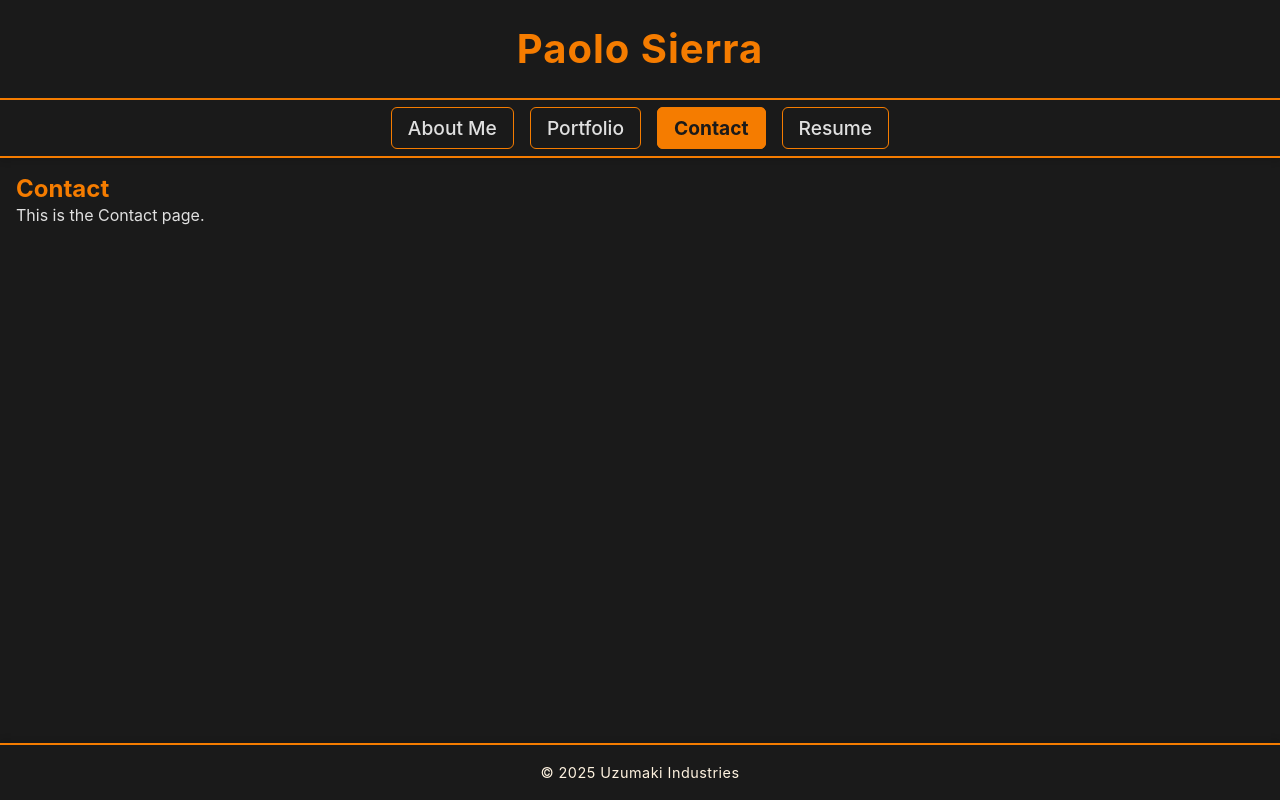
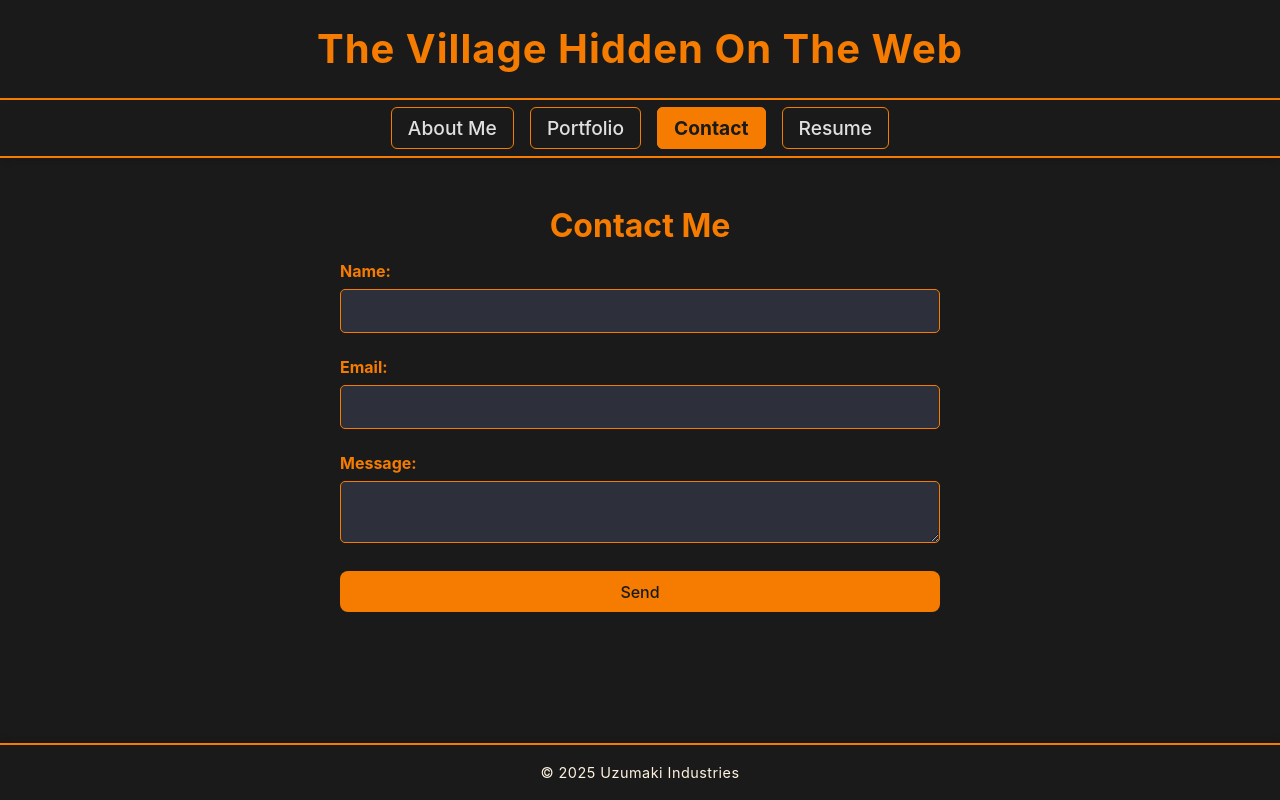
Before and after one commit to Narupo/React-Portfolio, a React (Vite) app: page /contact in a window 1280 px wide. Built offline with nearby package versions, Linux system fonts and the light colour scheme.

Commit message:
added contact form, created projectcard, added base functionality to portfolio page

```diff
--- a/src/App.jsx
+++ b/src/App.jsx
@@ -3,7 +3,7 @@ import Header from './components/Header';
 import Footer from './components/Footer';
 import Resume from './pages/Resume';
 import Portfolio from './pages/Portfolio';
-import Contact from './pages/Contact';
+import Contact from './pages/ContactForm';
 import AboutMe from './pages/AboutMe';
 import Nav from './components/Nav';
 
--- a/src/components/Header.jsx
+++ b/src/components/Header.jsx
@@ -7,7 +7,7 @@ function Header() {
 
   return (
     <header>
-      <h1>Paolo Sierra</h1>
+      <h1>The Village Hidden On The Web </h1>
     </header>
   );
 }
--- a/src/pages/Contact.jsx
+++ /dev/null
@@ -1,12 +0,0 @@
-import React from "react";
-
-function Contact() {
-    return (
-      <section>
-        <h1>Contact</h1>
-        <p>This is the Contact page.</p>
-      </section>
-    );
-  }
-
-  export default Contact;
--- /dev/null
+++ b/src/pages/ContactForm.jsx
@@ -0,0 +1,110 @@
+//import About Me style sheet
+import '../styles/ContactForm.css';
+import { useState } from 'react';
+
+const ContactForm = () => {
+  const [formData, setFormData] = useState({
+    name: '',
+    email: '',
+    message: ''
+  });
+  const [errors, setErrors] = useState({});
+  const [submittedData, setSubmittedData] = useState(null);
+
+  // Validate email format
+  const isValidEmail = (email) => {
+    return /^[^\s@]+@[^\s@]+\.[^\s@]+$/.test(email);
+  };
+
+  // Handle input change
+  const handleChange = (e) => {
+    const { name, value } = e.target;
+    setFormData({
+      ...formData,
+      [name]: value
+    });
+  };
+
+  // Handle form submission
+  const handleSubmit = (e) => {
+    e.preventDefault();
+    let tempErrors = {};
+
+    // Check for empty fields
+    if (!formData.name.trim()) tempErrors.name = 'Name is required.';
+    if (!formData.email.trim()) tempErrors.email = 'Email is required.';
+    if (!formData.message.trim()) tempErrors.message = 'Message is required.';
+
+    // Validate email format
+    if (formData.email && !isValidEmail(formData.email)) {
+      tempErrors.email = 'Invalid email address.';
+    }
+
+    setErrors(tempErrors);
+
+    // Submit if no errors
+    if (Object.keys(tempErrors).length === 0) {
+      setSubmittedData(formData);
+      alert('Message sent successfully!');
+      setFormData({ name: '', email: '', message: '' });
+      setErrors({});
+    }
+  };
+
+  return (
+    <section className="contactForm">
+    <div>
+      <h1>Contact Me</h1>
+      <form onSubmit={handleSubmit}>
+        <div>
+          <label htmlFor="name">Name:</label>
+          <input
+            type="text"
+            id="name"
+            name="name"
+            value={formData.name}
+            onChange={handleChange}
+          />
+          {errors.name && <p className="error">{errors.name}</p>}
+        </div>
+
+        <div>
+          <label htmlFor="email">Email:</label>
+          <input
+            type="email"
+            id="email"
+            name="email"
+            value={formData.email}
+            onChange={handleChange}
+          />
+          {errors.email && <p className="error">{errors.email}</p>}
+        </div>
+
+        <div>
+          <label htmlFor="message">Message:</label>
+          <textarea
+            id="message"
+            name="message"
+            value={formData.message}
+            onChange={handleChange}
+          />
+          {errors.message && <p className="error">{errors.message}</p>}
+        </div>
+
+        <button type="submit">Send</button>
+      </form>
+
+      {submittedData && (
+        <div className="submitted-data">
+          <h2>Submitted Information:</h2>
+          <p><strong>Name:</strong> {submittedData.name}</p>
+          <p><strong>Email:</strong> {submittedData.email}</p>
+          <p><strong>Message:</strong> {submittedData.message}</p>
+        </div>
+      )}
+    </div>
+    </section>
+  );
+};
+
+export default ContactForm;
--- /dev/null
+++ b/src/styles/ContactForm.css
@@ -0,0 +1,88 @@
+.contactForm {
+    background-color: var(--naruto-black);
+    padding: 2rem;
+    color: var(--text-light);
+    font-family: 'Inter', sans-serif;
+    display: flex;
+    justify-content: center;
+  }
+
+  .contactForm div {
+    max-width: 600px;
+    width: 100%;
+  }
+
+  .contactForm h1 {
+    color: var(--naruto-orange);
+    font-size: 2rem;
+    margin-bottom: 1rem;
+    text-align: center;
+  }
+
+  form {
+    display: flex;
+    flex-direction: column;
+    gap: 1.5rem;
+  }
+
+  label {
+    font-weight: bold;
+    color: var(--naruto-orange);
+    display: block;
+    margin-bottom: 0.5rem;
+  }
+
+  input,
+  textarea {
+    width: 100%;
+    padding: 0.75rem;
+    border-radius: 5px;
+    border: 1px solid var(--naruto-orange);
+    background-color: #2d2f3a;
+    color: var(--text-light);
+    font-size: 1rem;
+    resize: vertical;
+  }
+
+  input:focus,
+  textarea:focus {
+    outline: none;
+    border-color: #ff9800;
+    box-shadow: 0 0 5px #ff9800;
+  }
+
+  button {
+    background-color: var(--naruto-orange);
+    color: var(--naruto-black);
+    border: none;
+    padding: 0.75rem;
+    border-radius: 5px;
+    font-size: 1.1rem;
+    font-weight: bold;
+    cursor: pointer;
+    transition: background-color 0.3s ease;
+  }
+
+  button:hover {
+    background-color: #ff9800;
+    color: #ffffff;
+  }
+
+  .error {
+    color: #ff4c4c;
+    font-size: 0.9rem;
+    margin-top: 0.25rem;
+  }
+
+  .submitted-data {
+    margin-top: 2rem;
+    padding: 1rem;
+    border: 1px solid var(--naruto-orange);
+    border-radius: 5px;
+    background-color: #2c2c2c;
+  }
+
+  .submitted-data h2 {
+    color: var(--naruto-orange);
+    margin-bottom: 0.5rem;
+  }
```
Also changed, not shown: src/components/Project.jsx (deleted, +0 -22 lines), src/components/ProjectCard.jsx (added, +33 -0 lines), src/styles/ProjectCard.css (added, +77 -0 lines).
